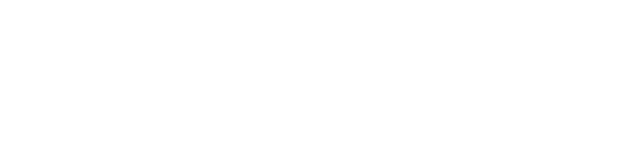
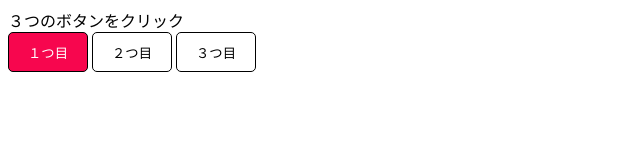
Before and after one commit to YokotaYusuke/DOM, a plain HTML site: page No7/index.html in a window 1280 px wide. Shown: the whole page, without its empty margins (0-640 px from the left). Drawn offline with Linux system fonts and the light colour scheme.

Commit message:
Finished No7 assignment
No7 DOM完了しました。

```diff
--- a/No7/index.html
+++ b/No7/index.html
@@ -7,7 +7,14 @@
   <link type="text/css" rel="stylesheet" href="style.css">
 </head>
 <body>
-
+  <div>
+    <label>３つのボタンをクリック</label>
+  </div>
+  <div class="container">
+    <button class="btn" id="color-btn1">１つ目</button>
+    <button class="btn" id="color-btn2">２つ目</button>
+    <button class="btn" id="color-btn3">３つ目</button>
+  </div>
 </body>
   <script type="text/javascript" src="script.js"></script>
 </html>
--- a/No7/script.js
+++ b/No7/script.js
@@ -0,0 +1,30 @@
+"use strict";
+
+
+
+const btn1 = document.getElementById("color-btn1");
+const btn2 = document.getElementById("color-btn2");
+const btn3 = document.getElementById("color-btn3");
+
+// 初期値
+btn1.classList.add("selectBtn");
+
+
+btn1.addEventListener("click", function() {
+  this.classList.add("selectBtn");
+  btn2.classList.remove("selectBtn");
+  btn3.classList.remove("selectBtn");
+});
+
+btn2.addEventListener("click", function() {
+  this.classList.add("selectBtn");
+  btn1.classList.remove("selectBtn");
+  btn3.classList.remove("selectBtn");
+});
+
+
+btn3.addEventListener("click", function() {
+  this.classList.add("selectBtn");
+  btn1.classList.remove("selectBtn");
+  btn2.classList.remove("selectBtn");
+});
--- a/No7/style.css
+++ b/No7/style.css
@@ -0,0 +1,22 @@
+
+
+.btn {
+  background-color: white;
+  padding: 20px, 20px;
+  height: 40px;
+  width: 80px;
+  border-radius: 5px;
+  border: 1px solid rgba(0,0,0,1);
+}
+
+
+.btn:hover {
+  background-color: lightgray;
+}
+
+
+
+.selectBtn {
+  background-color: rgb(247, 6, 78);
+  color: white;
+}
```
